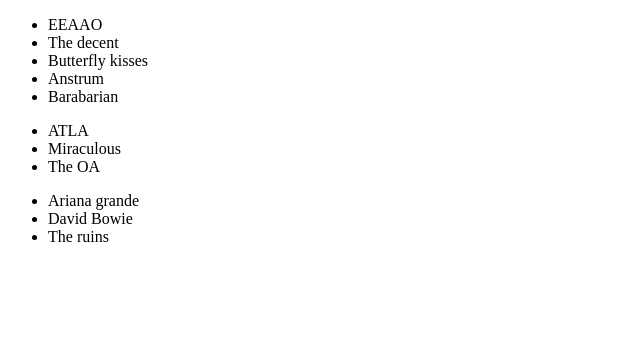
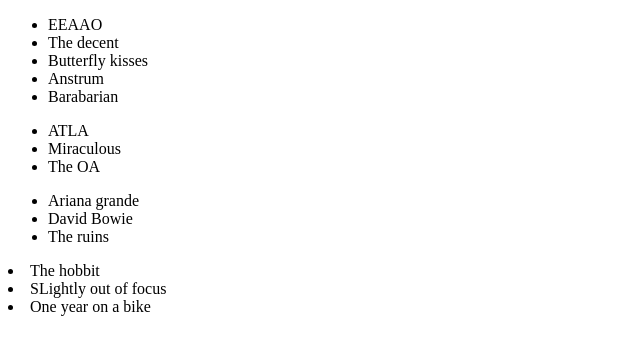
Before and after one commit to DavidFra5er/my-first-reddy-repo, a plain HTML site: page index.html in a window 1280 px wide. Shown: the whole page, without its empty margins (0-640 px from the left). Drawn offline with Linux system fonts and the light colour scheme.

Commit message:
added book list

```diff
--- a/index.html
+++ b/index.html
@@ -22,6 +22,9 @@
         <li >Ariana grande</li>
         <li>David Bowie</li>
         <li>The ruins</li>
-    </ul>
+    </ul id="books">
+        <li>The hobbit</li>
+        <li>SLightly out of focus</li>
+        <li>One year on a bike</li>
 </body>
 </html>
```
